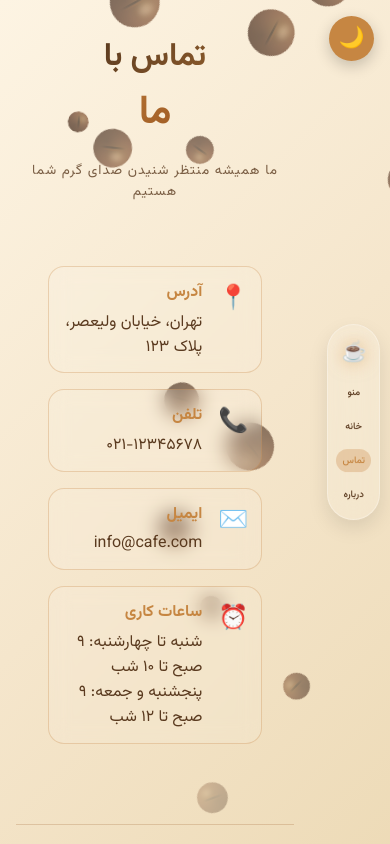
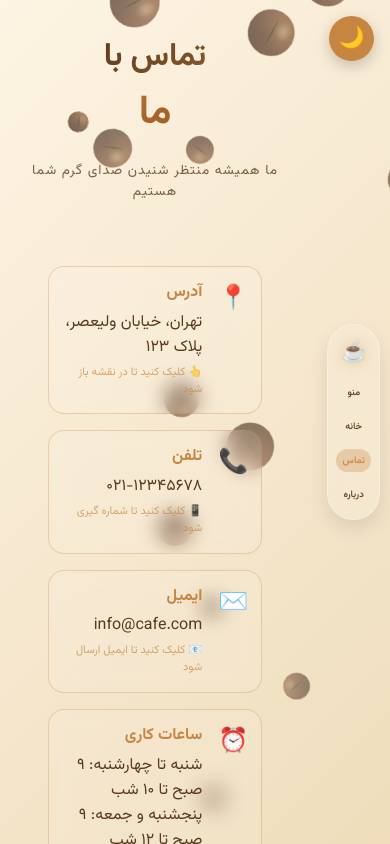
Before and after one commit to sanaHodaie/coffeeshopwebApp, a React (Vite) app: page / in a window 390 px wide. Both pictures are taken after a click on the button "تماس". Shown: the top 844 px of the page. Built offline with nearby package versions, Linux system fonts and the light colour scheme; the HTML template or start-up script is replaced by a standard one.

Commit message:
add google map phone nuber and email address to concatPage

```diff
--- a/src/components/Pages/ContactPage.css
+++ b/src/components/Pages/ContactPage.css
@@ -51,3 +51,194 @@
     font-size: 1.5rem;
   }
 }
+
+/* استایل hint ها */
+.contact-hint {
+  display: inline-block;
+  font-size: 0.7rem;
+  color: #c68642;
+  margin-top: 4px;
+  opacity: 0.7;
+  transition: opacity 0.3s ease;
+}
+
+.contact-item:hover .contact-hint {
+  opacity: 1;
+}
+
+/* مودال سفارشی (جایگزین alert ویندوزی) */
+.contact-modal-overlay {
+  position: fixed;
+  top: 0;
+  left: 0;
+  right: 0;
+  bottom: 0;
+  background: rgba(0, 0, 0, 0.7);
+  backdrop-filter: blur(8px);
+  z-index: 1000;
+  display: flex;
+  align-items: center;
+  justify-content: center;
+  animation: contactFadeIn 0.3s ease-out;
+}
+
+.contact-modal-content {
+  background: linear-gradient(135deg, #fff8ef, #ffe6cc);
+  border-radius: 2rem;
+  padding: 2rem;
+  max-width: 380px;
+  width: 85%;
+  text-align: center;
+  animation: contactSlideUp 0.3s ease-out;
+  border: 1px solid rgba(198, 134, 66, 0.5);
+  box-shadow: 0 10px 30px rgba(0, 0, 0, 0.2);
+}
+
+.dark-mode .contact-modal-content {
+  background: linear-gradient(135deg, #2d1a11, #3d2619);
+  color: #e8d5b7;
+}
+
+.contact-modal-emoji {
+  font-size: 3.5rem;
+  margin-bottom: 0.8rem;
+  animation: contactEmojiPop 0.4s ease-out;
+}
+
+.contact-modal-title {
+  font-size: 1.3rem;
+  color: #c68642;
+  margin-bottom: 1rem;
+  font-weight: bold;
+}
+
+.dark-mode .contact-modal-title {
+  color: #e8a74a;
+}
+
+.contact-modal-message {
+  font-size: 0.95rem;
+  line-height: 1.8;
+  color: #5a3a1f;
+  white-space: pre-line;
+  margin-bottom: 1.5rem;
+}
+
+.dark-mode .contact-modal-message {
+  color: #e8d5b7;
+}
+
+.contact-modal-close-btn {
+  background: linear-gradient(135deg, #c68642, #8b4513);
+  border: none;
+  color: white;
+  padding: 0.6rem 1.5rem;
+  border-radius: 2rem;
+  font-weight: bold;
+  cursor: pointer;
+  transition: all 0.3s ease;
+  font-size: 0.9rem;
+}
+
+.contact-modal-close-btn:hover {
+  transform: scale(1.02);
+  box-shadow: 0 5px 15px rgba(198, 134, 66, 0.4);
+}
+
+@keyframes contactFadeIn {
+  from { opacity: 0; }
+  to { opacity: 1; }
+}
+
+@keyframes contactSlideUp {
+  from {
+    transform: translateY(30px);
+    opacity: 0;
+  }
+  to {
+    transform: translateY(0);
+    opacity: 1;
+  }
+}
+
+@keyframes contactEmojiPop {
+  0% {
+    transform: scale(0);
+    opacity: 0;
+  }
+  80% {
+    transform: scale(1.1);
+  }
+  100% {
+    transform: scale(1);
+    opacity: 1;
+  }
+}
+
+.contact-content {
+  display: flex;
+  justify-content: center;
+  align-items: center;
+  min-height: 60vh;
+}
+
+.contact-info {
+  max-width: 600px;
+  margin: 0 auto;
+  width: 100%;
+}
+
+.contact-item {
+  display: flex;
+  align-items: flex-start;
+  gap: 1rem;
+  padding: 1rem;
+  background: rgba(255, 255, 255, 0.1);
+  backdrop-filter: blur(10px);
+  border-radius: 1rem;
+  margin-bottom: 1rem;
+  transition: all 0.3s ease;
+  border: 1px solid rgba(198, 134, 66, 0.3);
+}
+
+.contact-item:hover {
+  border-color: #c68642;
+  background: rgba(255, 255, 255, 0.15);
+  transform: translateX(-5px);
+}
+
+.contact-icon {
+  font-size: 2rem;
+}
+
+.contact-item h4 {
+  color: #c68642;
+  margin-bottom: 0.3rem;
+}
+
+@media (max-width: 768px) {
+  .contact-info {
+    padding: 0 1rem;
+  }
+
+  .contact-item {
+    padding: 0.8rem;
+  }
+
+  .contact-icon {
+    font-size: 1.5rem;
+  }
+
+  .contact-modal-content {
+    width: 90%;
+    padding: 1.5rem;
+  }
+
+  .contact-modal-title {
+    font-size: 1.1rem;
+  }
+
+  .contact-modal-message {
+    font-size: 0.85rem;
+  }
+}
--- a/src/components/Pages/ContactPage.jsx
+++ b/src/components/Pages/ContactPage.jsx
@@ -1,6 +1,66 @@
+import { useState } from "react";
 import "./ContactPage.css";
 
 export default function ContactPage() {
+  const [showModal, setShowModal] = useState(false);
+  const [modalMessage, setModalMessage] = useState("");
+  const [modalEmoji, setModalEmoji] = useState("");
+  const [modalTitle, setModalTitle] = useState("");
+
+  const showCustomModal = (title, message, emoji) => {
+    setModalTitle(title);
+    setModalMessage(message);
+    setModalEmoji(emoji);
+    setShowModal(true);
+    setTimeout(() => {
+      setShowModal(false);
+    }, 4000);
+  };
+
+  // باز کردن نقشه (آدرس)
+  const handleAddressClick = () => {
+    const address = "تهران، خیابان ولیعصر، پلاک ۱۲۳";
+    const encodedAddress = encodeURIComponent(address);
+    window.open(`https://www.google.com/maps/search/?api=1&query=${encodedAddress}`, '_blank');
+    showCustomModal(
+      "🗺️ نقشه",
+      "آدرس در گوگل مپ باز شد.\nما منتظر شما هستیم! ☕",
+      "🗺️"
+    );
+  };
+
+  // باز کردن شماره تلفن
+  const handlePhoneClick = () => {
+    window.location.href = "tel:02112345678";
+    showCustomModal(
+      "📞 تماس تلفنی",
+      "شماره گیری انجام شد.\nمشتاق شنیدن صدای گرم شما هستیم! ❤️",
+      "📞"
+    );
+  };
+
+  // باز کردن ایمیل
+  const handleEmailClick = () => {
+    const email = "info@cafe.com";
+    const subject = "سوال در مورد کافه قهوه";
+    const body = "سلام،\n\nمن در مورد...";
+    window.location.href = `mailto:${email}?subject=${encodeURIComponent(subject)}&body=${encodeURIComponent(body)}`;
+    showCustomModal(
+      "✉️ ایمیل",
+      "برنامه ایمیل باز شد.\nدر اسرع وقت به شما پاسخ خواهیم داد! 📧",
+      "✉️"
+    );
+  };
+
+  // نمایش پیام ساعات کاری
+  const handleHoursClick = () => {
+    showCustomModal(
+      "⏰ ساعات کاری",
+      "☕ هنوز هم منتظر قدم‌های گرم شما هستیم! ☕\n\nهر روز از صبح تا شب، با عشق قهوه می‌سازیم تا لحظات خوشی رو براتون رقم بزنیم.\n\n🕐 شنبه تا چهارشنبه: ۹ صبح تا ۱۰ شب\n🕐 پنجشنبه و جمعه: ۹ صبح تا ۱۲ شب\n\nدوستتون داریم و منتظرتون هستیم ❤️",
+      "☕"
+    );
+  };
+
   return (
     <div className="contact-page">
       <div className="hero-section">
@@ -14,28 +74,38 @@ export default function ContactPage() {
       </div>
       <div className="contact-content">
         <div className="contact-info">
-          <div className="contact-item">
+          {/* آدرس - باز کردن نقشه */}
+          <div className="contact-item" onClick={handleAddressClick} style={{ cursor: "pointer" }}>
             <span className="contact-icon">📍</span>
             <div>
               <h4>آدرس</h4>
               <p>تهران، خیابان ولیعصر، پلاک ۱۲۳</p>
+              <span className="contact-hint">👆 کلیک کنید تا در نقشه باز شود</span>
             </div>
           </div>
-          <div className="contact-item">
+
+          {/* تلفن - شماره گیری مستقیم */}
+          <div className="contact-item" onClick={handlePhoneClick} style={{ cursor: "pointer" }}>
             <span className="contact-icon">📞</span>
             <div>
               <h4>تلفن</h4>
               <p>۰۲۱-۱۲۳۴۵۶۷۸</p>
+              <span className="contact-hint">📱 کلیک کنید تا شماره گیری شود</span>
             </div>
           </div>
-          <div className="contact-item">
+
+          {/* ایمیل - باز شدن در جیمیل */}
+          <div className="contact-item" onClick={handleEmailClick} style={{ cursor: "pointer" }}>
             <span className="contact-icon">✉️</span>
             <div>
               <h4>ایمیل</h4>
               <p>info@cafe.com</p>
+              <span className="contact-hint">📧 کلیک کنید تا ایمیل ارسال شود</span>
             </div>
           </div>
-          <div className="contact-item">
+
+          {/* ساعات کاری - نمایش مودال */}
+          <div className="contact-item" onClick={handleHoursClick} style={{ cursor: "pointer" }}>
             <span className="contact-icon">⏰</span>
             <div>
               <h4>ساعات کاری</h4>
@@ -45,6 +115,23 @@ export default function ContactPage() {
           </div>
         </div>
       </div>
+
+      {/* مودال سفارشی (جایگزین alert) */}
+      {showModal && (
+        <div className="contact-modal-overlay" onClick={() => setShowModal(false)}>
+          <div className="contact-modal-content" onClick={(e) => e.stopPropagation()}>
+            <div className="contact-modal-emoji">{modalEmoji}</div>
+            <h3 className="contact-modal-title">{modalTitle}</h3>
+            <p className="contact-modal-message">{modalMessage}</p>
+            <button
+              className="contact-modal-close-btn"
+              onClick={() => setShowModal(false)}
+            >
+              باشه ❤️
+            </button>
+          </div>
+        </div>
+      )}
     </div>
   );
 }
```
